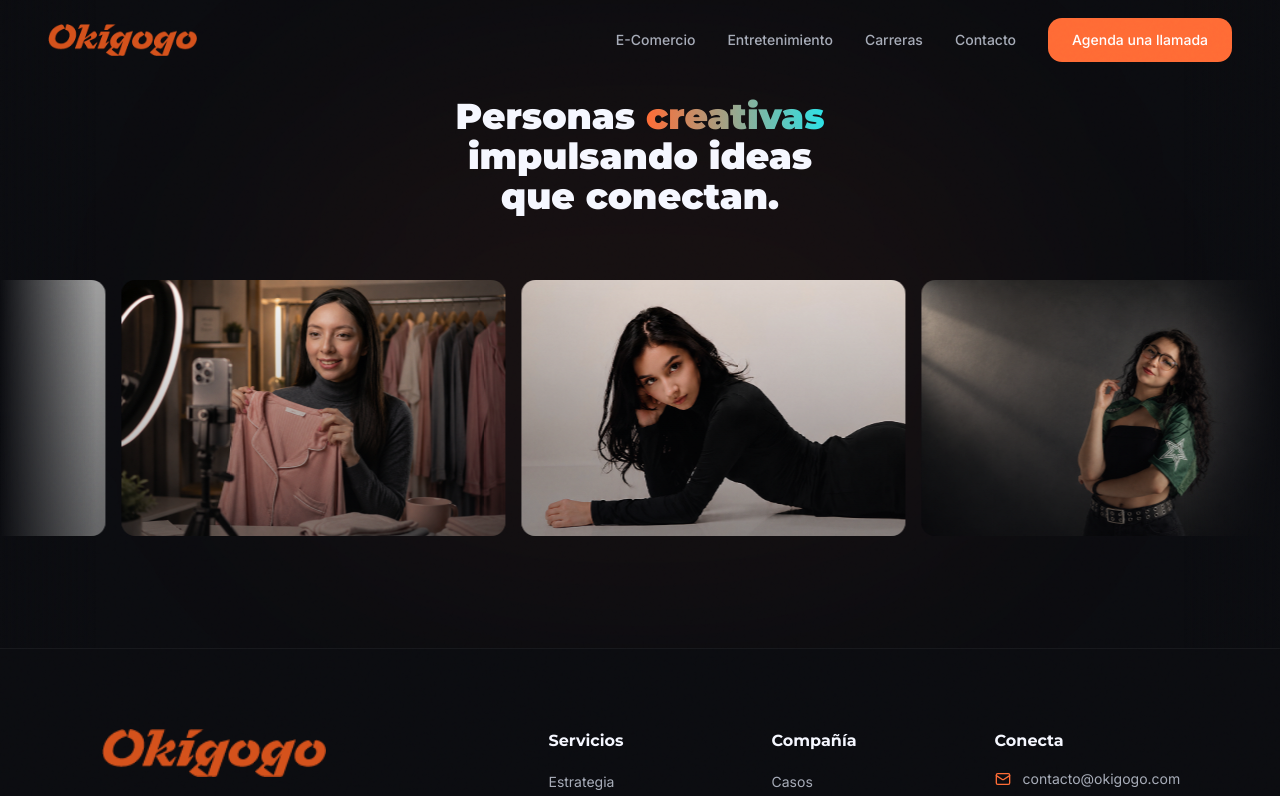
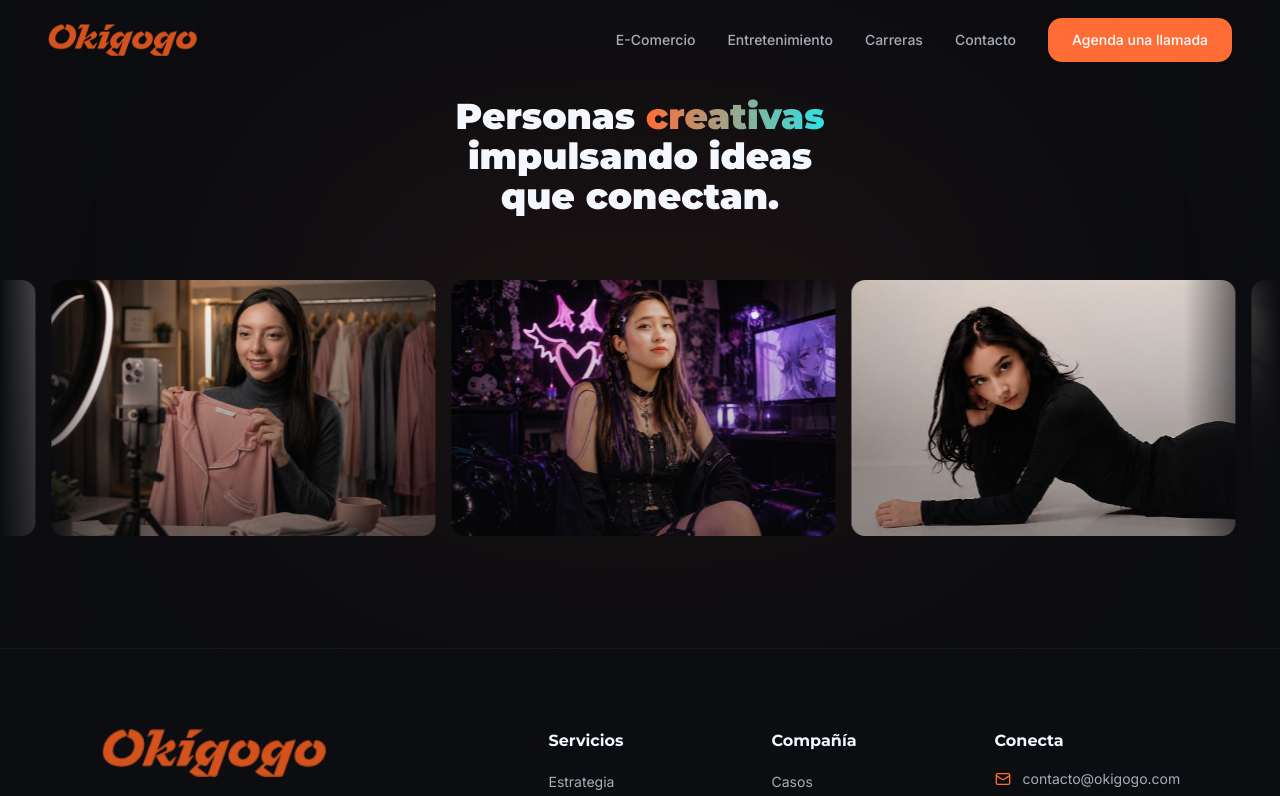
Before and after one commit to EstrellaYC/OkigogoPage, a React (Vite) app: page /entertainment in a window 1280 px wide. Shown: the top 796 px of the page. Built offline with nearby package versions, Linux system fonts and the light colour scheme; grey boxes are pictures that could not be loaded.

Commit message:
Add mar.png to homepage showcase carousel

```diff
--- a/src/sections/ShowcaseSection.tsx
+++ b/src/sections/ShowcaseSection.tsx
@@ -11,6 +11,7 @@ interface ShowcaseSectionProps {
 const row1 = [
   "/images/oliver.png",
   "/images/mari.png",
+  "/images/mar.png",
   "/images/kenn.jpg",
   "/images/monse.png",
 ];
```
Also changed, not shown: public/images/mar.png (added).
